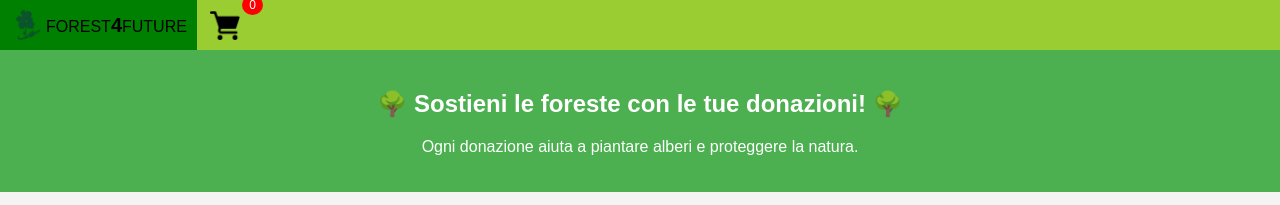
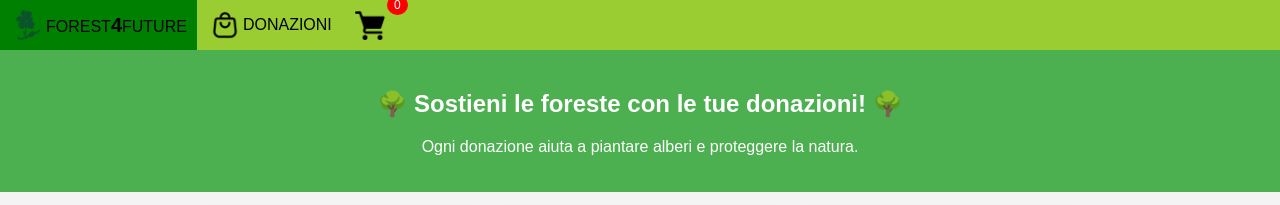
Before and after one commit to ambrogiocorti/forest4future, a plain HTML site: page donazioni.html in a window 1280 px wide. Shown: the top 205 px of the page. Drawn offline with Linux system fonts and the light colour scheme.

Commit message:
Update donazioni.html

```diff
--- a/donazioni.html
+++ b/donazioni.html
@@ -23,6 +23,12 @@
                     <p>FOREST<b style="font-size: 125%;">4</b>FUTURE</p>
                 </a>
             </div>
+            <div class="link">
+                 <a href="#">
+                     <img src="./images/shop-icon.png" alt="Negozio">
+                     <p>DONAZIONI</p>
+                 </a>
+             </div>
             <div id="cart" class="link">
                 <a href="checkout.html">
                     <img src="./images/cart-icon.png" alt="Carrello">
```
